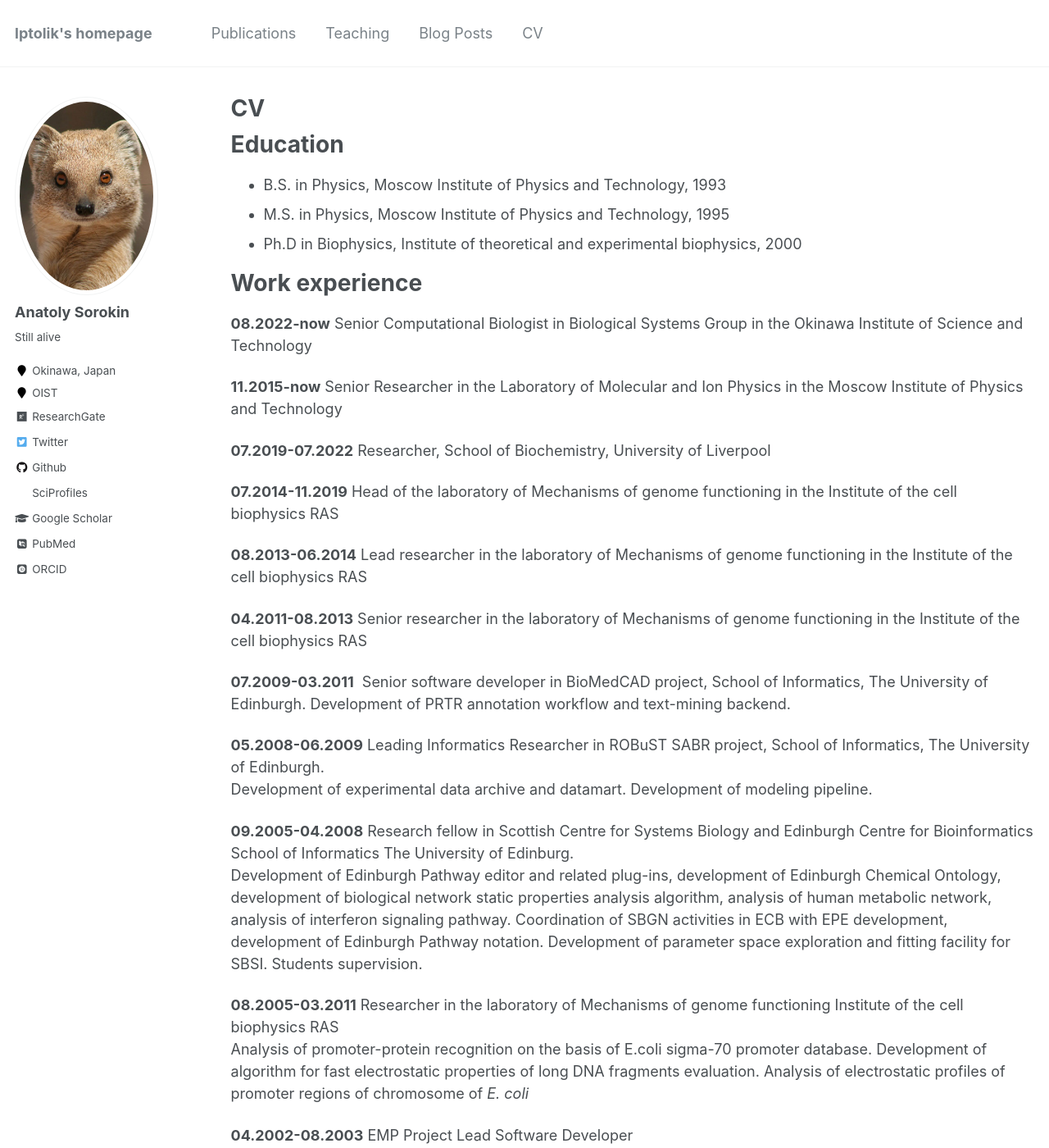
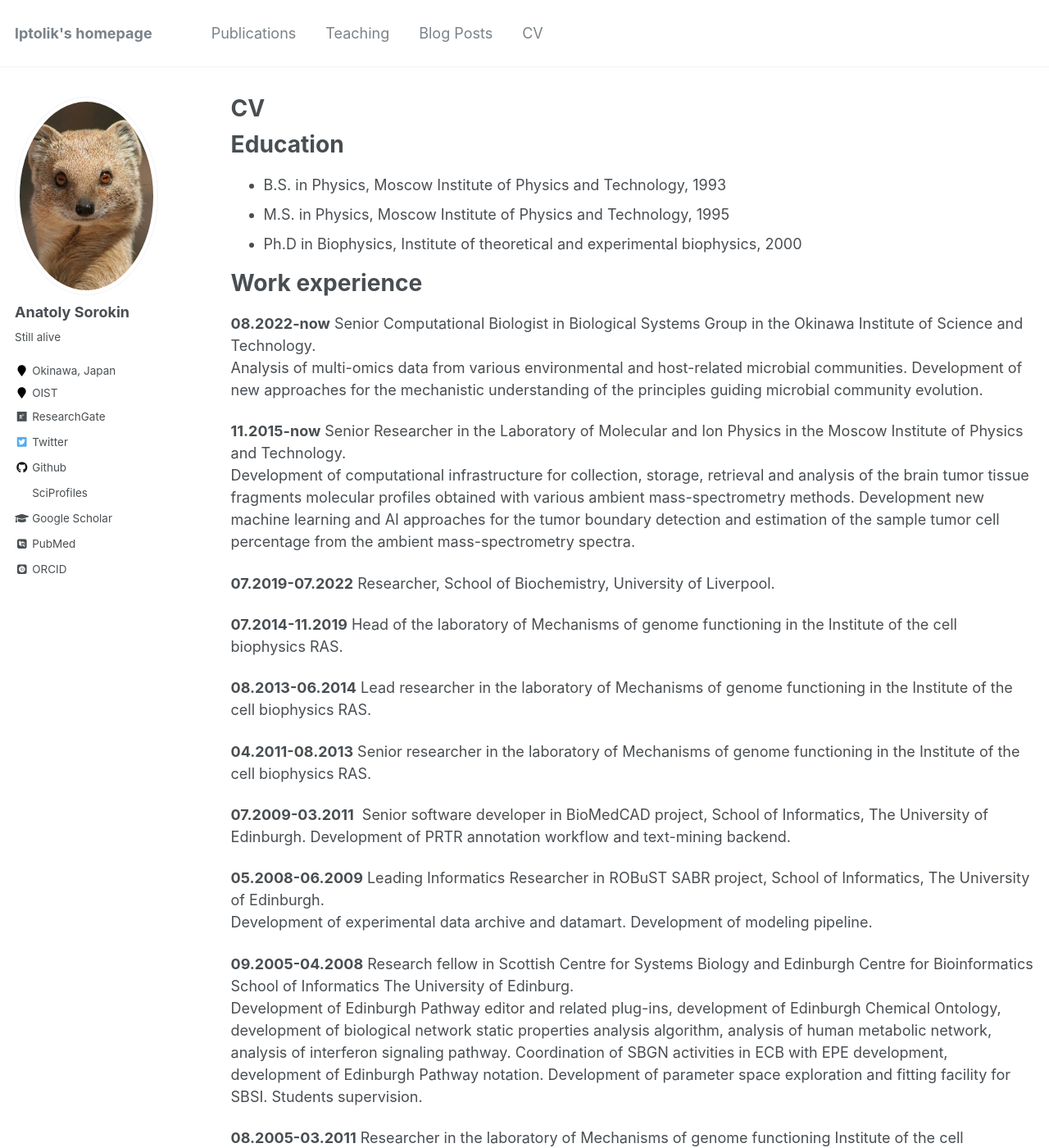
Before and after one commit to lptolik/lptolik.github.io, a Jekyll site: the page built from _pages/cv.md, in a window 1280 px wide and 1400 px high. Shown: the whole window at 82% size. Built offline with Jekyll 4.4.1, drawn with Linux system fonts in a browser that asks for light colours; some web fonts are replaced; some of the changed text lies outside the part shown.

Commit message:
Update cv.md

```diff
--- a/_pages/cv.md
+++ b/_pages/cv.md
@@ -17,17 +17,30 @@ Education
 
 Work experience
 ======
-**08.2022-now** Senior Computational Biologist in Biological Systems Group in the Okinawa Institute of Science and Technology
+**08.2022-now** Senior Computational Biologist in Biological Systems Group in the
+Okinawa Institute of Science and Technology.\
+Analysis of multi-omics data from various environmental and host-related microbial
+communities. Development of new approaches for the mechanistic understanding of the
+principles guiding microbial community evolution.
 
-**11.2015-now** Senior Researcher in the Laboratory of Molecular and Ion Physics in the Moscow Institute of Physics and Technology
+**11.2015-now** Senior Researcher in the Laboratory of Molecular and Ion Physics in the
+Moscow Institute of Physics and Technology.\
+Development of computational infrastructure for collection, storage, retrieval
+and analysis of the brain tumor tissue fragments molecular profiles obtained with
+various ambient mass-spectrometry methods. Development new machine learning and AI
+approaches for the tumor boundary detection and estimation of the sample tumor cell
+percentage from the ambient mass-spectrometry spectra.
 
-**07.2019-07.2022** Researcher, School of Biochemistry, University of Liverpool
+**07.2019-07.2022** Researcher, School of Biochemistry, University of Liverpool.
 
-**07.2014-11.2019** Head of the laboratory of Mechanisms of genome functioning in the Institute of the cell biophysics RAS
+**07.2014-11.2019** Head of the laboratory of Mechanisms of genome functioning in the
+Institute of the cell biophysics RAS.
 
-**08.2013-06.2014** Lead researcher in the laboratory of Mechanisms of genome functioning  in the Institute of the cell biophysics RAS
+**08.2013-06.2014** Lead researcher in the laboratory of Mechanisms of genome
+functioning  in the Institute of the cell biophysics RAS.
 
-**04.2011-08.2013** Senior researcher in the laboratory of Mechanisms of genome functioning  in the Institute of the cell biophysics RAS
+**04.2011-08.2013** Senior researcher in the laboratory of Mechanisms of genome
+functioning  in the Institute of the cell biophysics RAS.
 
 **07.2009-03.2011**  Senior software developer in BioMedCAD project, School
 of Informatics, The University of Edinburgh. Development of PRTR
@@ -53,7 +66,7 @@ genome functioning Institute of the cell biophysics RAS\
 Analysis of promoter-protein recognition on the basis of E.coli sigma-70
 promoter database. Development of algorithm for fast electrostatic
 properties of long DNA fragments evaluation. Analysis of electrostatic
-profiles of promoter regions of chromosome of *E. coli*
+profiles of promoter regions of chromosome of *E. coli*.
 
 **04.2002-08.2003**  EMP Project Lead Software Developer\
 Development of web service and database for biochemical information for
@@ -65,16 +78,16 @@ Development module for statistical analysis of EMP database.
 **05.1998-08.2005** Junior researcher in the laboratory of Mechanisms of
 genome functioning Institute of the cell biophysics RAS\
 Analysis of promoter-protein recognition on the basis of E.coli sigma-70
-promoter database. Development of algorithm for fast electrostatic
-properties of long DNA fragments evaluation. Analysis of electrostatic
-profiles of promoter regions of chromosome of *E. coli*
+promoter database. Development of algorithm for the fast evaluation of electrostatic
+properties of long DNA fragments. Analysis of electrostatic
+profiles of promoter regions of chromosome of *E. coli*.
 
 **02.1997-02.1998** Visiting student in the Plant Genetics Department,
 Weizmann Institute of Science\
 Analysis of ligand-protein contacts in the 3-D complexes (LPC software
 in any PDB mirror), analysis of influence of type of substitution on the
 structure of mutant protein modeling of the 3-D structure of the protein
-on the basis of sequence homology
+on the basis of sequence homology.
 
 **09.1995- 02.1997** Post-graduate student in the laboratory of The cell and
 tissue grow of the Institute of theoretical and experimental biophysics
@@ -82,7 +95,7 @@ RAS.\
 Research: investigation of the rhythm of spontaneously beating
 cardiomyocytes in vitro.\
 Methods:  on-line and off-line signal analysis, signal analysis on the
-basis of nonlinear dynamical and statistical methods
+basis of nonlinear dynamical and statistical methods.
 
 Skills
 ======
```
